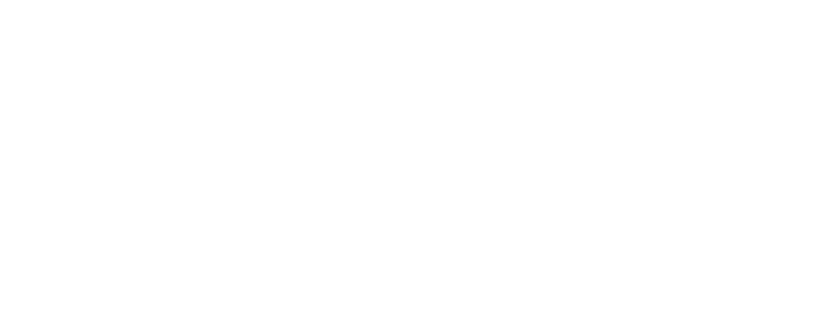
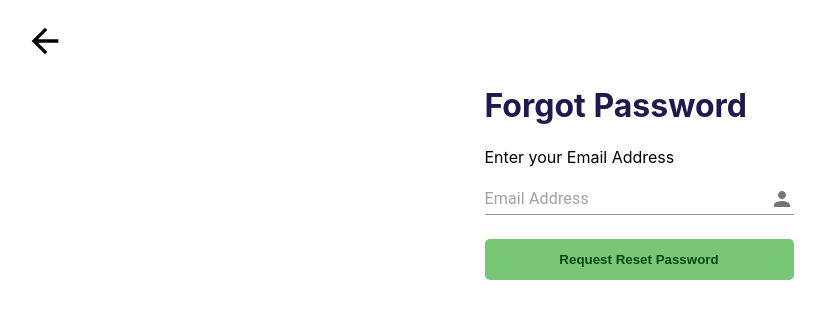
Before and after one commit to JophielP14/csmlabmanagement-ST, a React (Vite) app: page /forgot-password in a window 1280 px wide. Before the commit this address had no page. Shown: the top 318 px of the page, without its empty margins (1-826 px from the left). Built offline with nearby package versions, Linux system fonts and the light colour scheme.

Commit message:
added forgot password page and routes

```diff
--- a/src/App.tsx
+++ b/src/App.tsx
@@ -15,6 +15,7 @@
 
 import STransaction from './pages/student/transactionView/Transaction';
 import TTransaction from './pages/teacher/transactionView/Transaction';
+import ForgotPassword from './pages/student/forgotpassword/ForgotPassword';
 
 
 
@@ -33,6 +34,7 @@
           <Route path="/" element={<Login />} />
           <Route path="/borrow-form" element={<BorrowingForm />} />
           <Route path='/request-confirm' element={<RequestConfirm />} />
+          <Route path="/forgot-password" element = {<ForgotPassword />} />
 
           <Route path="/dashboard" element={<DashboardScreen />} />
 
--- a/src/components/login/Login.tsx
+++ b/src/components/login/Login.tsx
@@ -1,6 +1,6 @@
 import { useState } from "react";
 import headerLogo from "../../assets/headerlogo.png"
-import { useNavigate } from "react-router-dom";
+import { Link, useNavigate } from "react-router-dom";
 import { LoginAPI } from "../API/API";
 
 function Login() {
@@ -55,8 +55,9 @@
       </button>
 
       <p>{error}</p>
-
-      <div className="forgotPassword">Forgot Password?</div>
+      <Link to={"/forgot-password"} >
+        <div className="forgotPassword">Forgot Password?</div>
+      </Link>
     </div>
   );
 }
--- /dev/null
+++ b/src/pages/student/forgotpassword/ForgotPassword.tsx
@@ -0,0 +1,110 @@
+import * as React from 'react';
+import ArrowBackIcon from '@mui/icons-material/ArrowBack';
+import { InputAdornment, TextField, Modal, Box, Button } from '@mui/material';
+import PersonIcon from '@mui/icons-material/Person';
+import { Link, useNavigate } from 'react-router-dom';
+
+function ForgotPassword() {
+    const [email, setEmail] = React.useState('');
+    const [emailError, setEmailError] = React.useState('');
+    const [isModalOpen, setIsModalOpen] = React.useState(false);
+    const history = useNavigate();
+
+    const validateEmail = (email: string) => {
+        const emailRegex = /^[a-zA-Z0-9._%+-]+@[a-zA-Z0-9.-]+\.[a-zA-Z]{2,4}$/;
+        return emailRegex.test(email);
+    }
+
+    const handleEmailChange = (event: React.ChangeEvent<HTMLInputElement>) => {
+        setEmail(event.target.value);
+        setEmailError('');
+    }
+
+    const handleSubmit = (event: React.FormEvent) => {
+        event.preventDefault();
+
+        if (!validateEmail(email)) {
+            setEmailError('Invalid email address');
+        } else {
+            // Email is valid, perform your submit logic here
+            // For example, send a reset password request
+            setIsModalOpen(true);
+        }
+    }
+
+    const handleCloseModal = () => {
+        setIsModalOpen(false);
+        history("/");
+    }
+
+    return (
+        <div className='forgotPassPageContainer'>
+            <div className="arrowContainer">
+                <Link to="/">
+                    <button className="arrowButton">
+                        <ArrowBackIcon sx={{ width: 40, height: 40 }} />
+                    </button>
+                </Link>
+            </div>
+            <div className='contentContainer'>
+                <div className='content'>
+                    <div className='forgotPasswordHText'>
+                        <h1 className='hText'>Forgot Password</h1>
+                    </div>
+                    <div className="form-container">
+                        <form onSubmit={handleSubmit}>
+                            <div className='labelContainer'>
+                                <p>Enter your Email Address</p>
+                            </div>
+                            <div>
+                                <TextField
+                                    id="input-with-icon-textfield"
+                                    placeholder='Email Address'
+                                    sx={{
+                                        width: 309,
+                                        marginBottom: 3,
+                                    }}
+                                    InputProps={{
+                                        endAdornment: (
+                                            <InputAdornment position='end'>
+                                                <PersonIcon />
+                                            </InputAdornment>
+                                        ),
+                                    }}
+                                    variant="standard"
+                                    value={email}
+                                    onChange={handleEmailChange}
+                                    error={emailError !== ''}
+                                    helperText={emailError}
+                                />
+                            </div>
+                            <button type='submit' className='requestButton'>Request Reset Password</button>
+                        </form>
+                    </div>
+                </div>
+            </div>
+            <Modal open={isModalOpen} onClose={handleCloseModal}>
+                <Box
+                    sx={{
+                        position: 'absolute',
+                        top: '50%',
+                        left: '50%',
+                        transform: 'translate(-50%, -50%)',
+                        width: 300,
+                        bgcolor: 'background.paper',
+                        boxShadow: 24,
+                        p: 4,
+                        textAlign: 'center',
+                    }}
+                >
+                    <h2>Reset Password Email Sent</h2>
+                    <Button onClick={handleCloseModal} variant="contained" color='success'>
+                        Back to Login
+                    </Button>
+                </Box>
+            </Modal>
+        </div>
+    );
+}
+
+export default ForgotPassword;
```
